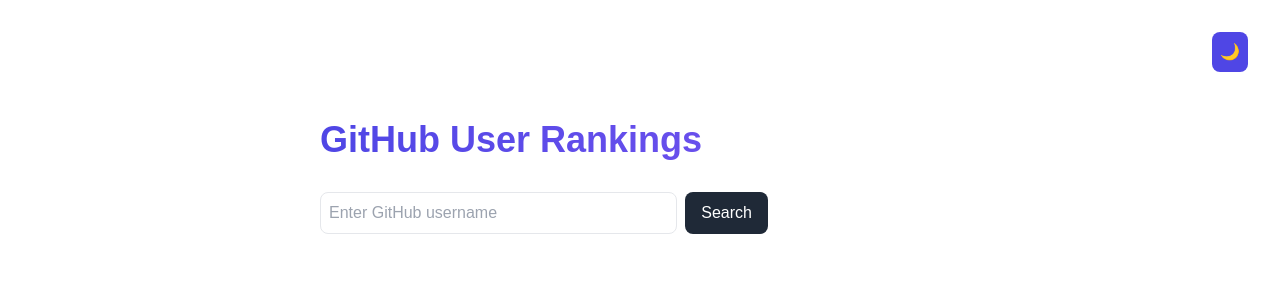
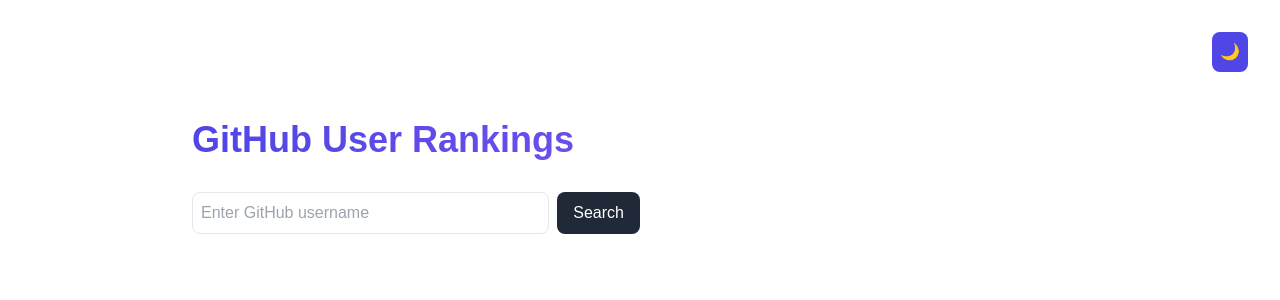
Before and after one commit to omololevy/GitHub-Search, a Next.js app: page / in a window 1280 px wide. Shown: the top 300 px of the page. Built offline with nearby package versions, Linux system fonts and the light colour scheme.

Commit message:
Update layout to capture the errors

```diff
--- a/src/app/layout.tsx
+++ b/src/app/layout.tsx
@@ -33,12 +33,14 @@
         <ThemeProvider attribute="class">
           <div className="flex min-h-screen bg-background text-foreground">
             <Sidebar />
-            <main className="w-full lg:ml-64 p-4 lg:p-8">
-              <div className="flex justify-end mb-4 pt-12 lg:pt-0">
-                <ThemeToggle />
-              </div>
-              {children}
-            </main>
+            <div className="flex-1">
+              <main className="w-full p-4 lg:p-8">
+                <div className="flex justify-end mb-4 pt-12 lg:pt-0">
+                  <ThemeToggle />
+                </div>
+                {children}
+              </main>
+            </div>
           </div>
         </ThemeProvider>
       </body>
```
